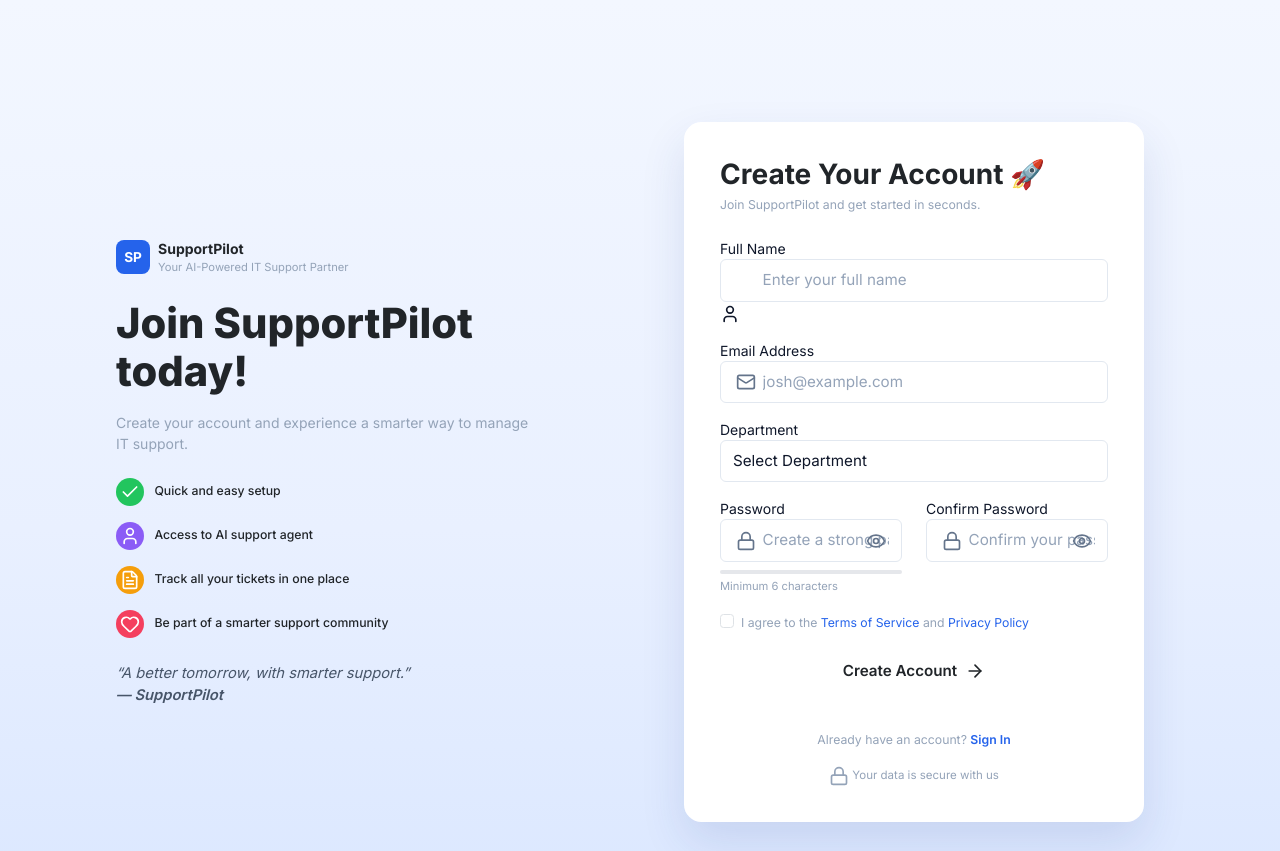
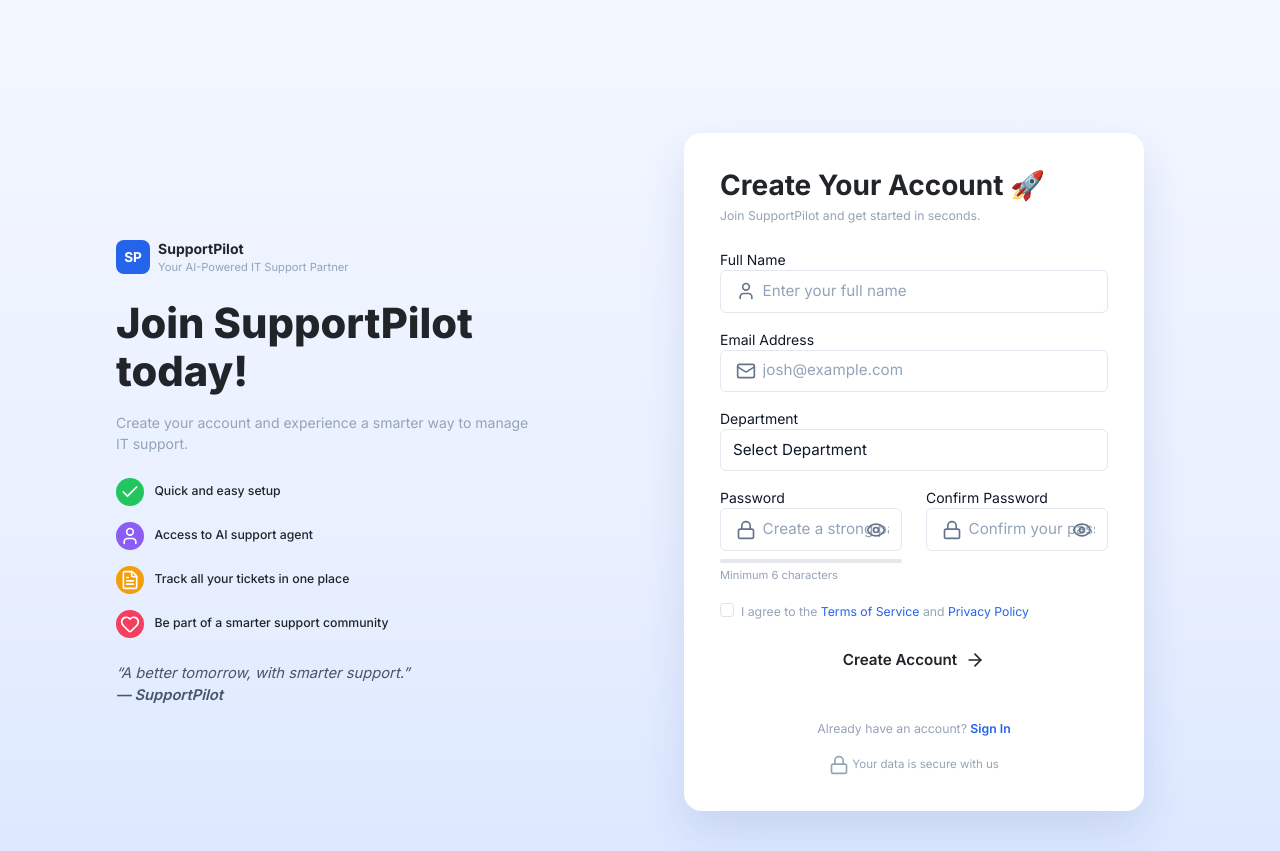
Before and after one commit to gosangariJoshitha/SupportPilot, a Flask app: page /signup in a window 1280 px wide. Shown: the top 851 px of the page. Run offline with Flask 3, Linux system fonts and the light colour scheme; some libraries are stand-ins or nearby versions.

Commit message:
Fix styling bug for user icon on signup page

```diff
--- a/templates/signup.html
+++ b/templates/signup.html
@@ -82,7 +82,7 @@
                                 <label class="form-label-sp d-block">Full Name</label>
                                 <div class="input-icon-wrap">
                                     <input type="text" class="form-control" name="full_name" required placeholder="Enter your full name">
-                                        <i data-lucide="user" style="width:20px;height:20px;"></i>
+                                        <i data-lucide="user" class="input-icon" style="width:20px;height:20px;"></i>
                                 </div>
                             </div>
                             <div class="mb-3">
```
